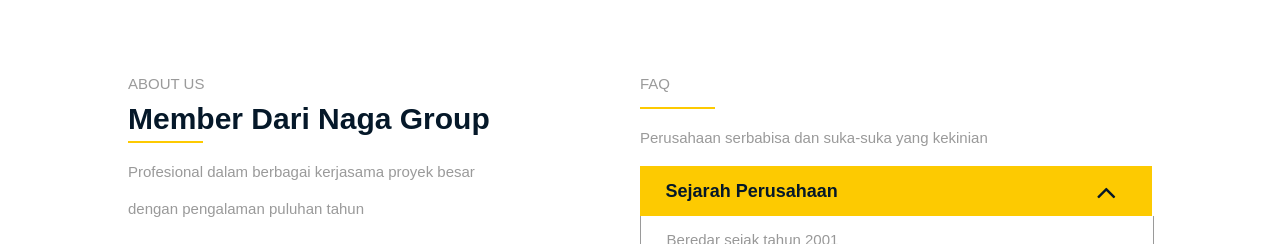
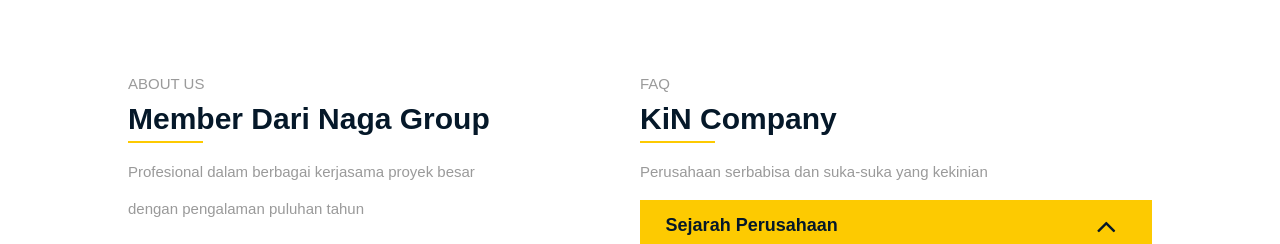
Before and after one commit to Dirgtim/Dirgtim, a plain HTML site: page index.html in a window 1280 px wide. Shown: the top 244 px of the page. Drawn offline with Linux system fonts and the light colour scheme.

Commit message:
Update index.html

```diff
--- a/index.html
+++ b/index.html
@@ -42,7 +42,7 @@
 
     	<div class="rightcontainer">
     		    		<p class="title">faq</p>
-    		    		<p class="text"KiN Company</p>
+    		    		<p class="text">KiN Company</p>
     		<div class="underline4"></div>
     		<p class="textone">Perusahaan serbabisa dan suka-suka yang kekinian </p>
 
```
